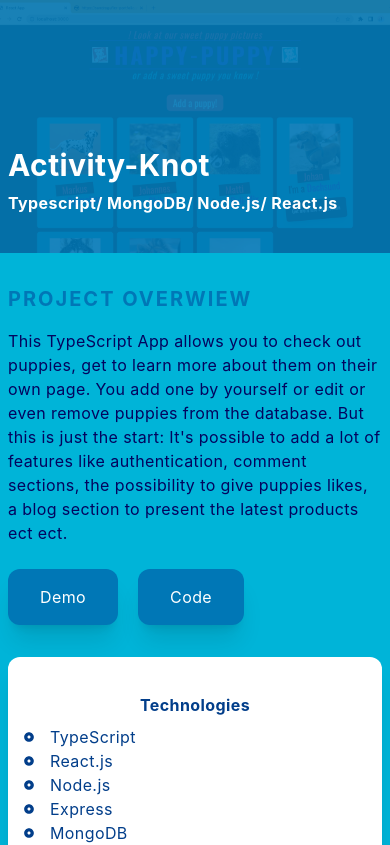
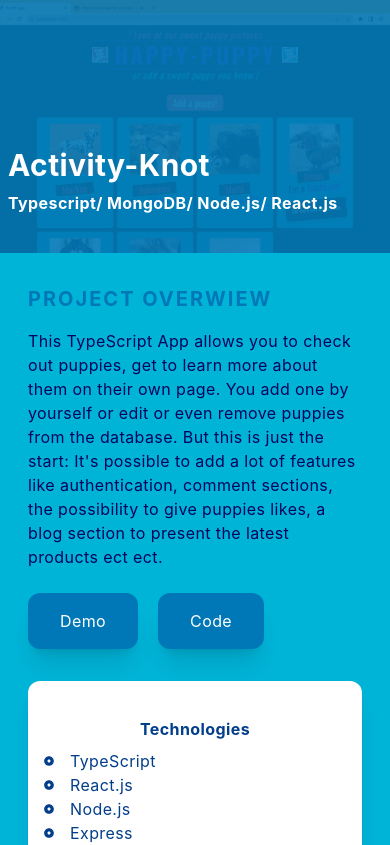
Before and after one commit to kindofclever/portfolio, a Next.js app: page /puppy in a window 390 px wide. Shown: the top 845 px of the page. Built offline with nearby package versions, Linux system fonts and the light colour scheme.

Commit message:
wher is my puppy

```diff
--- a/components/Projects.js
+++ b/components/Projects.js
@@ -15,7 +15,7 @@ const Projects = () => {
             <p className='text-[#0077B6] uppercase text-xl tracking-widest'>Projects</p>
             <h2 className='text-[#ffec43] font-bold mt-3'>What I have build so far</h2>
             <div className='grid md:grid-cols-2 gap-8 mt-5'>
-            <ProjectItem
+               <ProjectItem
                     projectTitle='Happy-Puppy'
                     projectDescription='A fullstack app for dog lovers'
                     backgroundImg={puppy}
--- a/pages/activityknot.js
+++ b/pages/activityknot.js
@@ -18,7 +18,7 @@ const activityknot = () => {
             <h3 className=' text-white'>React.js/ PostgreSQL/ Node.js/ Heroku</h3>
           </div>
         </div>
-        <div className='max-w-[1240px] mx-auto p-2 grid md:grid-cols-5 gap-8 pt-8 mx-5'>
+        <div className='max-w-[1240px] p-2 grid md:grid-cols-5 gap-8 pt-8 mx-5'>
           <div className='col-span-4'>
             <h2 className='text-[#0077B6] uppercase text-xl tracking-widest mb-4'>Project overwiew</h2>
             <p className='mb-4'> Lorem ipsum dolor sit amet consectetur adipisicing elit. Accusamus obcaecati ad sint nulla aut vero reprehenderit ducimus delectus recusandae quisquam officia impedit odio, libero laboriosam molestias eius consectetur aliquam in. Lorem ipsum dolor sit amet, consectetur adipisicing elit. Officia inventore, consequatur quaerat unde cumque consectetur alias numquam voluptatem amet quam ullam, id eligendi, possimus dolorum perferendis voluptate vel necessitatibus sed.</p>
--- a/pages/puppy.js
+++ b/pages/puppy.js
@@ -18,7 +18,7 @@ const puppy = () => {
             <h3 className=' text-white'>Typescript/ MongoDB/ Node.js/ React.js</h3>
           </div>
         </div>
-        <div className='max-w-[1240px] mx-auto p-2 grid md:grid-cols-5 gap-8 pt-8 mx-5'>
+        <div className='max-w-[1240px] p-2 grid md:grid-cols-5 gap-8 pt-8 mx-5'>
           <div className='col-span-4'>
             <h2 className='text-[#0077B6] uppercase text-xl tracking-widest mb-4'>Project overwiew</h2>
             <p className='mb-4'>This TypeScript App allows you to check out puppies, get to learn more about them on their own page. You add one by yourself or edit or even remove puppies from the database. But this is just the start: It's possible to add a lot of features like authentication, comment sections, the possibility to give puppies likes, a blog section to present the latest products ect ect. </p>
```
